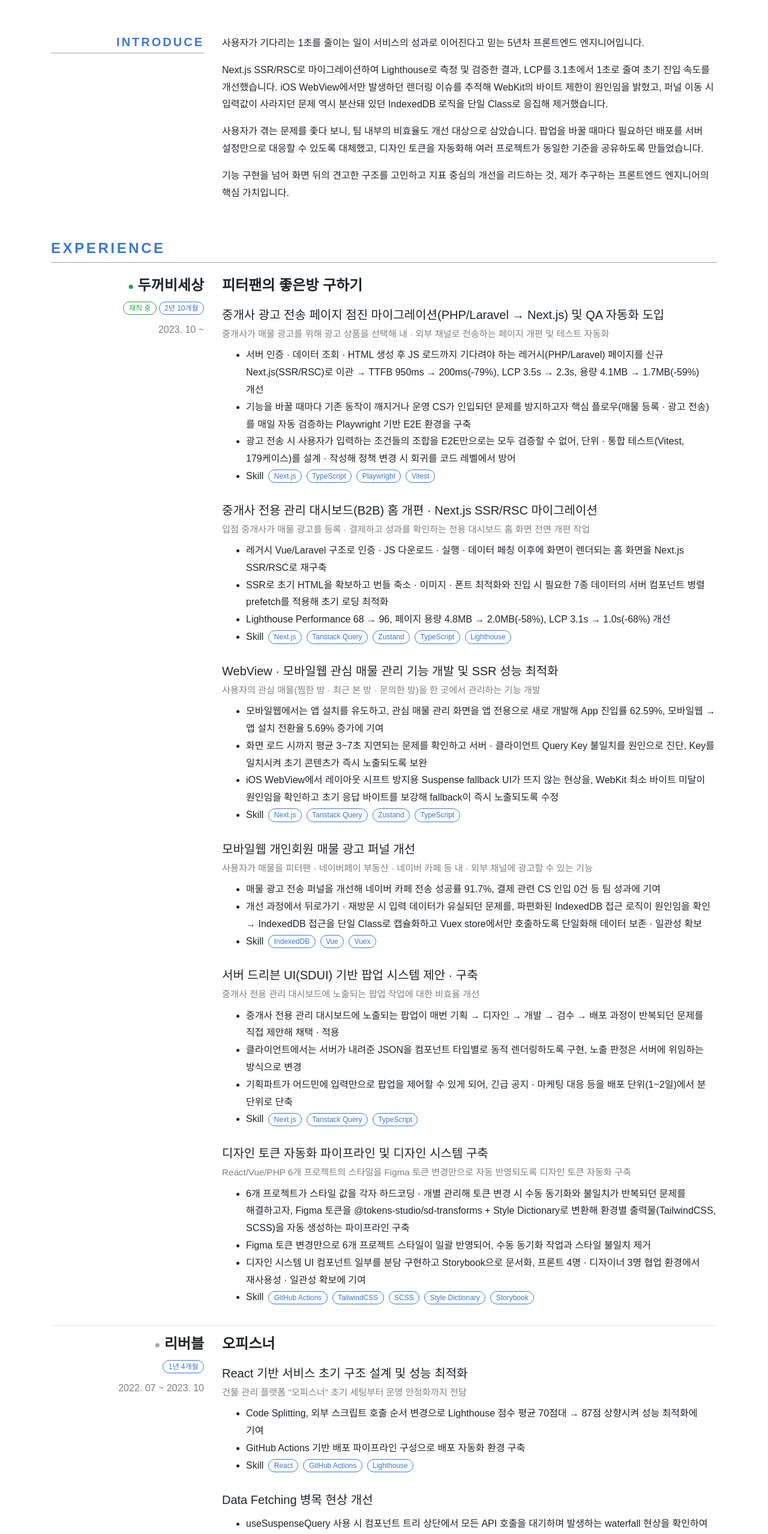
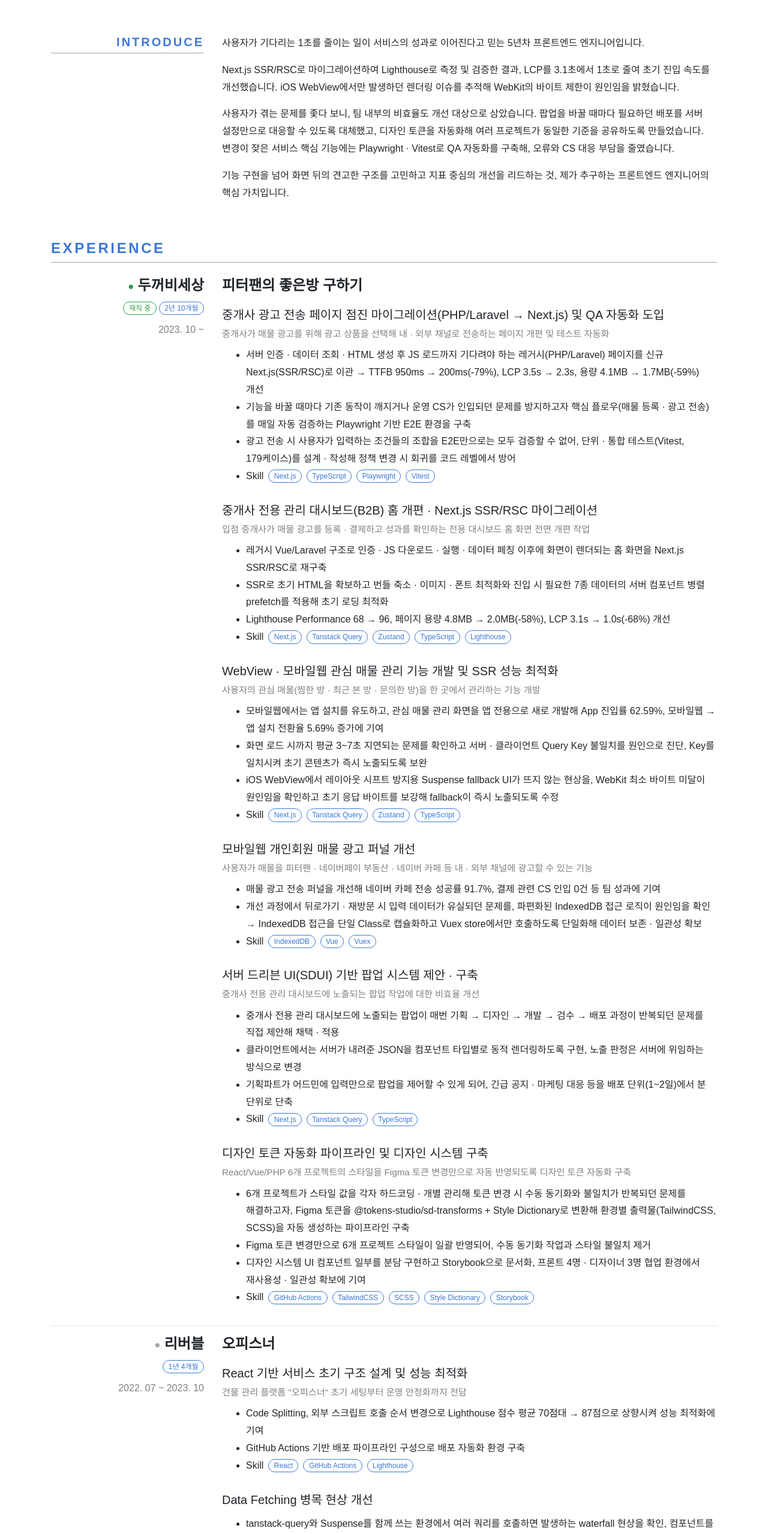
Before and after one commit to kwonjihyeon-dev/kwonjihyeon-dev.github.io, a Next.js app: page / in a window 1280 px wide. Shown: the part 234-2792 px from the top of the page at 60% size. Built offline with nearby package versions, Linux system fonts and the light colour scheme; a web font is replaced by a local one.

Commit message:
fix: resume 경력/자기소개 문구 수정

```diff
--- a/payload/experience.ts
+++ b/payload/experience.ts
@@ -96,7 +96,7 @@ const experience: IExperience.Payload = {
           title: 'React 기반 서비스 초기 구조 설계 및 성능 최적화',
           subtitle: '건물 관리 플랫폼 "오피스너" 초기 세팅부터 운영 안정화까지 전담',
           descriptions: [
-            'Code Splitting, 외부 스크립트 호출 순서 변경으로 Lighthouse 점수 평균 70점대 → 87점 상향시켜 성능 최적화에 기여',
+            'Code Splitting, 외부 스크립트 호출 순서 변경으로 Lighthouse 점수 평균 70점대 → 87점으로 상향시켜 성능 최적화에 기여',
             'GitHub Actions 기반 배포 파이프라인 구성으로 배포 자동화 환경 구축',
           ],
           skill: ['React', 'GitHub Actions', 'Lighthouse'],
@@ -104,7 +104,7 @@ const experience: IExperience.Payload = {
         {
           title: 'Data Fetching 병목 현상 개선',
           descriptions: [
-            'useSuspenseQuery 사용 시 컴포넌트 트리 상단에서 모든 API 호출을 대기하며 발생하는 waterfall 현상을 확인하여 API 호출 책임을 각 컴포넌트로 위임하는 구조로 재설계하고 Suspense 경계 재배치를 통해 네트워크 병렬성 확보',
+            'tanstack-query와 Suspense를 함께 쓰는 환경에서 여러 쿼리를 호출하면 발생하는 waterfall 현상을 확인, 컴포넌트를 원자 단위로 분리하고 개별 Suspense를 적용해 병렬 요청으로 개선',
           ],
           skill: ['React Suspense', 'Tanstack Query'],
         },
--- a/payload/introduce.ts
+++ b/payload/introduce.ts
@@ -5,8 +5,8 @@ const introduce: IIntroduce.Payload = {
 
   contents: [
     '사용자가 기다리는 1초를 줄이는 일이 서비스의 성과로 이어진다고 믿는 5년차 프론트엔드 엔지니어입니다.',
-    'Next.js SSR/RSC로 마이그레이션하여 Lighthouse로 측정 및 검증한 결과, LCP를 3.1초에서 1초로 줄여 초기 진입 속도를 개선했습니다. iOS WebView에서만 발생하던 렌더링 이슈를 추적해 WebKit의 바이트 제한이 원인임을 밝혔고, 퍼널 이동 시 입력값이 사라지던 문제 역시 분산돼 있던 IndexedDB 로직을 단일 Class로 응집해 제거했습니다.',
-    '사용자가 겪는 문제를 좇다 보니, 팀 내부의 비효율도 개선 대상으로 삼았습니다. 팝업을 바꿀 때마다 필요하던 배포를 서버 설정만으로 대응할 수 있도록 대체했고, 디자인 토큰을 자동화해 여러 프로젝트가 동일한 기준을 공유하도록 만들었습니다.',
+    'Next.js SSR/RSC로 마이그레이션하여 Lighthouse로 측정 및 검증한 결과, LCP를 3.1초에서 1초로 줄여 초기 진입 속도를 개선했습니다. iOS WebView에서만 발생하던 렌더링 이슈를 추적해 WebKit의 바이트 제한이 원인임을 밝혔습니다.',
+    '사용자가 겪는 문제를 좇다 보니, 팀 내부의 비효율도 개선 대상으로 삼았습니다. 팝업을 바꿀 때마다 필요하던 배포를 서버 설정만으로 대응할 수 있도록 대체했고, 디자인 토큰을 자동화해 여러 프로젝트가 동일한 기준을 공유하도록 만들었습니다. 변경이 잦은 서비스 핵심 기능에는 Playwright · Vitest로 QA 자동화를 구축해, 오류와 CS 대응 부담을 줄였습니다.',
     '기능 구현을 넘어 화면 뒤의 견고한 구조를 고민하고 지표 중심의 개선을 리드하는 것, 제가 추구하는 프론트엔드 엔지니어의 핵심 가치입니다.',
   ],
 };
```
Also changed, not shown: 51 other files (tests, documents, lock files or other folders).
